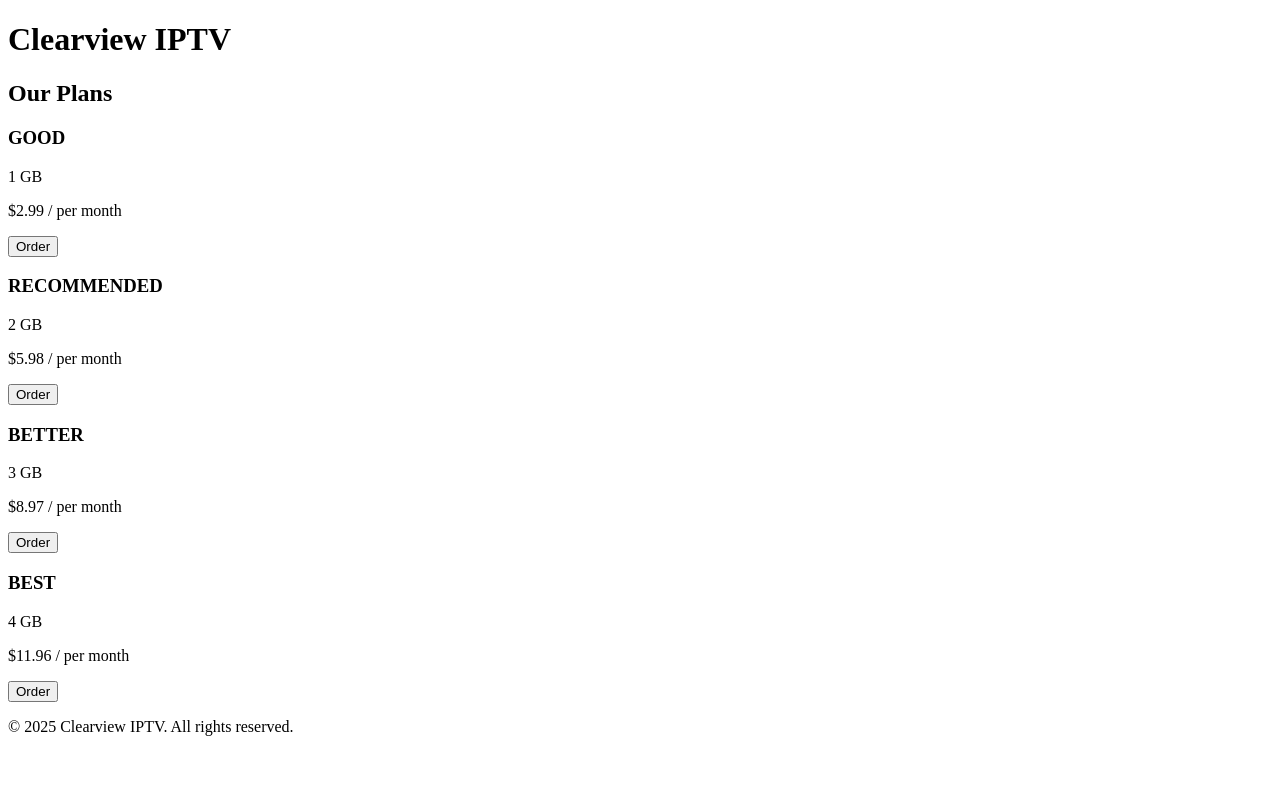
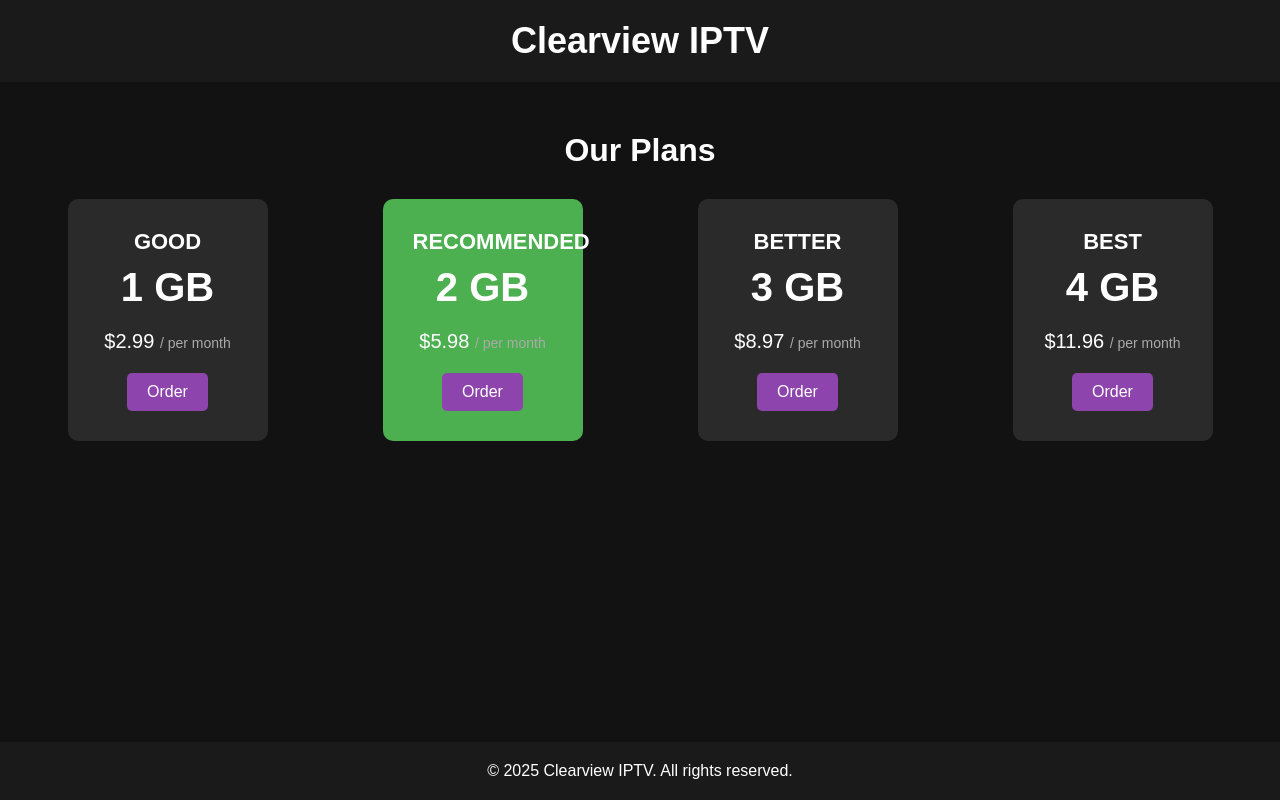
Before and after one commit to njogadotcom/clearstore, a plain HTML site: page index.html in a window 1280 px wide. Drawn offline with Linux system fonts and the light colour scheme.

Commit message:
Update style.css

```diff
--- a/style.css
+++ b/style.css
@@ -1,50 +1,101 @@
-<!DOCTYPE html>
-<html lang="en">
-<head>
-    <meta charset="UTF-8">
-    <meta name="viewport" content="width=device-width, initial-scale=1.0">
-    <title>Clearview IPTV Plans</title>
-    <link rel="stylesheet" href="style.css">
-</head>
-<body>
-    <header>
-        <div class="logo">
-            <h1>Clearview IPTV</h1>
-        </div>
-    </header>
+/* Resetting default browser styles */
+* {
+    margin: 0;
+    padding: 0;
+    box-sizing: border-box;
+}
 
-    <section class="plans">
-        <h2>Our Plans</h2>
-        <div class="plan-cards">
-            <div class="plan-card">
-                <h3>GOOD</h3>
-                <div class="ram">1 GB</div>
-                <p class="price">$2.99 <span>/ per month</span></p>
-                <button class="order-btn">Order</button>
-            </div>
-            <div class="plan-card recommended">
-                <h3>RECOMMENDED</h3>
-                <div class="ram">2 GB</div>
-                <p class="price">$5.98 <span>/ per month</span></p>
-                <button class="order-btn">Order</button>
-            </div>
-            <div class="plan-card">
-                <h3>BETTER</h3>
-                <div class="ram">3 GB</div>
-                <p class="price">$8.97 <span>/ per month</span></p>
-                <button class="order-btn">Order</button>
-            </div>
-            <div class="plan-card">
-                <h3>BEST</h3>
-                <div class="ram">4 GB</div>
-                <p class="price">$11.96 <span>/ per month</span></p>
-                <button class="order-btn">Order</button>
-            </div>
-        </div>
-    </section>
+/* Body and layout */
+body {
+    font-family: 'Arial', sans-serif;
+    background-color: #121212;
+    color: #fff;
+    margin: 0;
+}
 
-    <footer>
-        <p>&copy; 2025 Clearview IPTV. All rights reserved.</p>
-    </footer>
-</body>
-</html>
+/* Header */
+header {
+    background-color: #1a1a1a;
+    padding: 20px;
+    text-align: center;
+}
+
+header .logo h1 {
+    font-size: 36px;
+    color: #ffffff;
+}
+
+/* Plan section */
+.plans {
+    text-align: center;
+    padding: 50px 20px;
+}
+
+.plans h2 {
+    font-size: 32px;
+    margin-bottom: 30px;
+}
+
+.plan-cards {
+    display: flex;
+    justify-content: space-around;
+    gap: 20px;
+}
+
+.plan-card {
+    background-color: #2a2a2a;
+    padding: 30px;
+    border-radius: 10px;
+    width: 200px;
+    text-align: center;
+}
+
+.plan-card h3 {
+    font-size: 22px;
+    margin-bottom: 10px;
+}
+
+.ram {
+    font-size: 40px;
+    font-weight: bold;
+    margin-bottom: 20px;
+}
+
+.price {
+    font-size: 20px;
+    margin-bottom: 20px;
+}
+
+.price span {
+    font-size: 14px;
+    color: #aaa;
+}
+
+.order-btn {
+    padding: 10px 20px;
+    background-color: #8e44ad;
+    border: none;
+    color: white;
+    font-size: 16px;
+    border-radius: 5px;
+    cursor: pointer;
+}
+
+.order-btn:hover {
+    background-color: #9b59b6;
+}
+
+/* Recommended plan */
+.recommended {
+    background-color: #4CAF50;
+}
+
+/* Footer */
+footer {
+    background-color: #1a1a1a;
+    text-align: center;
+    padding: 20px;
+    position: fixed;
+    width: 100%;
+    bottom: 0;
+}
```
